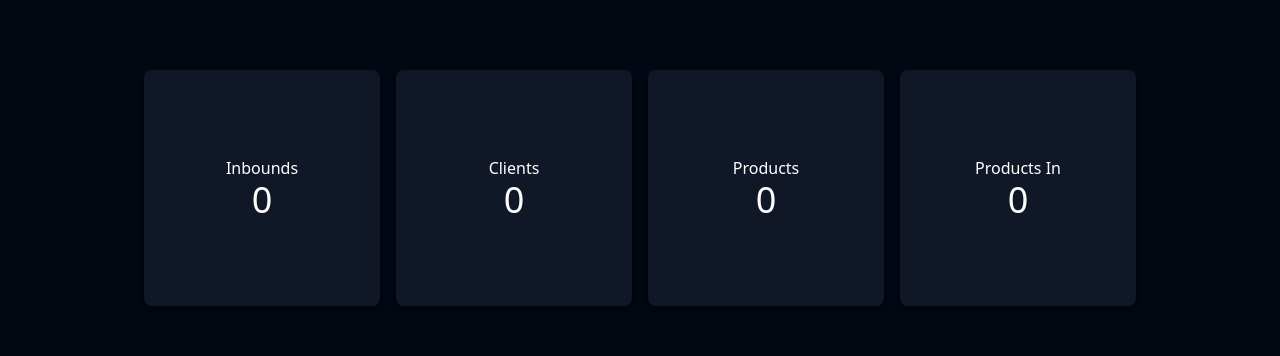
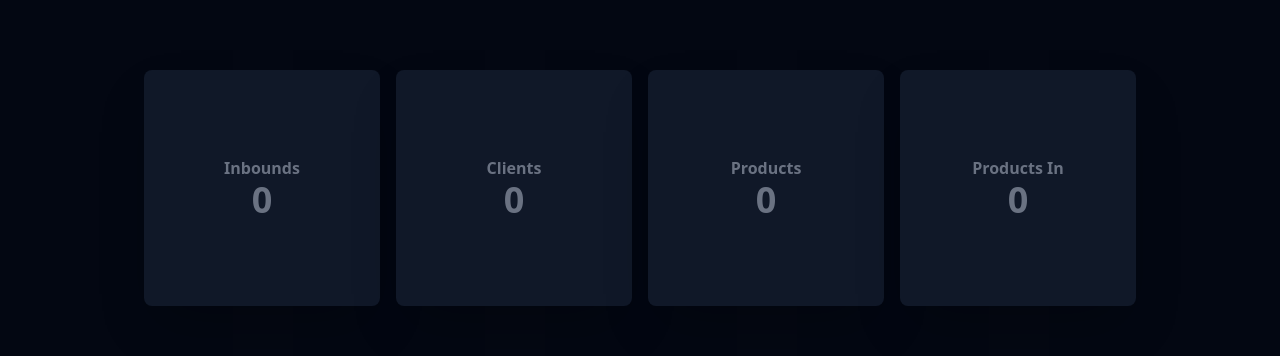
Before and after one commit to Rowdy-byte/serialmapper-prisma, a SvelteKit app: page / in a window 1280 px wide. Shown: the part 284-640 px from the top of the page. Built offline with nearby package versions, Linux system fonts and the light colour scheme; no server answers; the database is empty.

Commit message:
Refactor Stats component usage in inbound and outbound pages; improve layout and styling for better visual consistency

```diff
--- a/src/lib/components/statics/Stats.svelte
+++ b/src/lib/components/statics/Stats.svelte
@@ -8,8 +8,8 @@
 </script>
 
 <section
-	class="flex aspect-square w-full flex-col items-center justify-center rounded-lg bg-gray-900 p-4 shadow-md"
+	class="flex aspect-square w-full flex-col items-center justify-center rounded-lg bg-gray-900 p-4 text-gray-500 shadow-2xl"
 >
-	<h1>{statsName}</h1>
-	<p class="text-4xl">{statsValue}</p>
+	<h1 class="font-bold">{statsName}</h1>
+	<p class="text-4xl font-bold">{statsValue}</p>
 </section>
--- a/src/routes/inbounds/[id]/+page.svelte
+++ b/src/routes/inbounds/[id]/+page.svelte
@@ -230,15 +230,11 @@
 
 		<!-- Section 2: Secondary Content -->
 		<section class="grid grid-cols-2 gap-2 rounded-lg bg-gray-900 p-4 shadow-md">
-			<div class="shadow-2xl">
-				<Stats statsName="Products" statsValue={inboundProducts?.length ?? 0} />
-			</div>
-			<div class="shadow-2xl">
-				<Stats statsName="Serialnumbers" statsValue={inboundProducts?.length ?? 0} />
-			</div>
-			<div class="shadow-2xl">
-				<Stats statsName="Value" statsValue={productValue} />
-			</div>
+			<Stats statsName="Products" statsValue={inboundProducts?.length ?? 0} />
+
+			<Stats statsName="Serialnumbers" statsValue={inboundProducts?.length ?? 0} />
+
+			<Stats statsName="Value" statsValue={productValue} />
 		</section>
 
 		<!-- Section 3: Add Single & Batch Product -->
@@ -279,7 +275,7 @@
 				<input
 					type="text"
 					name="value"
-					value={productValue}
+					placeholder="Value €"
 					class="rounded-md border border-gray-500 bg-gray-950 p-3 text-sm text-gray-500"
 				/>
 
@@ -438,6 +434,4 @@
 			<p class="mt-2 rounded-md bg-gray-500 p-1 text-sm">No products found.</p>
 		{/if}
 	</section>
-
-	<!-- Map Serialnumbers & Delete Section -->
 </div>
--- a/src/routes/outbounds/[id]/+page.svelte
+++ b/src/routes/outbounds/[id]/+page.svelte
@@ -6,6 +6,7 @@
 	import toast from 'svelte-french-toast';
 	import { utils, writeFileXLSX } from 'xlsx';
 	import BackToTop from '$lib/components/BackToTop.svelte';
+	import Stats from '$lib/components/statics/Stats.svelte';
 
 	let { data, form }: PageProps = $props();
 
@@ -255,14 +256,12 @@
 				</button>
 			</form>
 		</section>
-		<section class="rounded-lg bg-gray-900 p-4 shadow-md">
-			<p>
-				Lorem ipsum dolor sit amet consectetur, adipisicing elit. Dolor blanditiis minus minima
-				impedit, iste deleniti voluptatibus porro commodi consectetur! Omnis facilis dolores
-				quisquam! Accusamus reprehenderit voluptates quasi possimus dolores soluta dolore aut
-				provident rem, minus explicabo obcaecati fugit assumenda suscipit veritatis, cumque, animi
-				omnis exercitationem ad hic neque accusantium voluptate?
-			</p>
+		<section class="grid grid-cols-2 gap-2 rounded-lg bg-gray-900 p-4 shadow-md">
+			<Stats statsName="Products" statsValue={outboundProducts?.length ?? 0} />
+
+			<Stats statsName="Serialnumbers" statsValue={outboundProducts?.length ?? 0} />
+
+			<!-- <Stats statsName="Value" statsValue={outboundValue} /> -->
 		</section>
 		<section class="grid gap-4 rounded-lg bg-gray-900 p-4 shadow-md sm:grid-cols-2">
 			<div>
```
